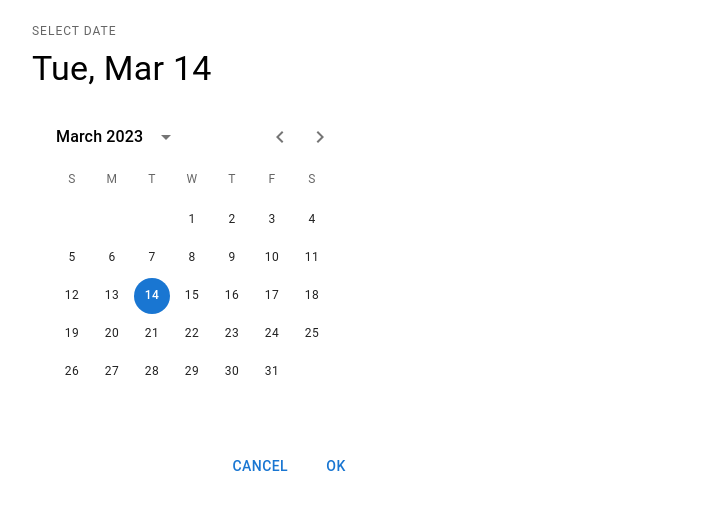
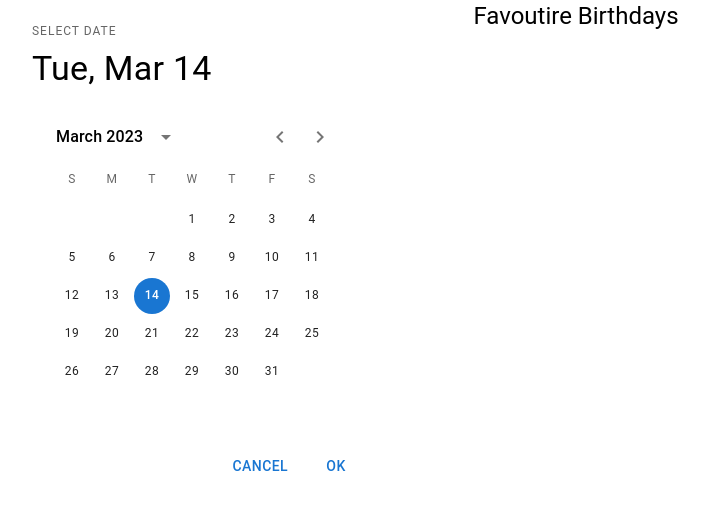
Before and after one commit to Yacoub89/calendar-app, a React (Create React App) app: page / in a window 1280 px wide. Shown: the top 510 px of the page, without its empty margins (56-765 px from the left). Built offline with nearby package versions, Linux system fonts and the light colour scheme.

Commit message:
added favourite list to and show the list

```diff
--- a/src/component/Calendar/Calendar.tsx
+++ b/src/component/Calendar/Calendar.tsx
@@ -1,8 +1,8 @@
-import { Box, CircularProgress, Container, Grid, TextField, Typography } from "@mui/material";
+import { Box, CircularProgress, Container, Grid, List, ListItem, ListItemText, TextField, Typography } from "@mui/material";
 import { LocalizationProvider, StaticDatePicker } from "@mui/x-date-pickers";
 import { AdapterDayjs } from '@mui/x-date-pickers/AdapterDayjs';
 import dayjs from "dayjs";
-import { MouseEventHandler, useEffect, useState } from "react";
+import { useEffect, useState } from "react";
 
 import BirthDayItems from "../BirthDayItems/BirthDayItems";
 
@@ -14,7 +14,8 @@ const Calendar: React.FC = () => {
     const [selectedDate, setSelectedDate] = useState("")
     const [searchInput, setSearchInput] = useState("")
     const [filteredResults, setFilteredResults] = useState([]);
-    const [favouriteList, setFavouriteList] = useState([])
+    // const map = new Map();
+    const [favouriteList, setFavouriteList] = useState(new Map())
 
 
 
@@ -36,7 +37,9 @@ const Calendar: React.FC = () => {
         let month = date?.month() + 1 ?? 1;
 
         setLoading(true);
+
         setSelectedDate(`${getMonthName(month)} ${day}`)
+
         fetch(`https://api.wikimedia.org/feed/v1/wikipedia/en/onthisday/births/${month}/${day}`)
             .then(response => response.json())
             .then(births => { setBirthdays(births) })
@@ -50,7 +53,7 @@ const Calendar: React.FC = () => {
     }
 
     const addToFavourite = (birthName: string) => {
-        setFavouriteList([...favouriteList, { date: selectedDate, name: birthName }])
+        setFavouriteList(new Map(favouriteList.set(selectedDate, [favouriteList.get(selectedDate), birthName])))
     }
 
 
@@ -68,7 +71,19 @@ const Calendar: React.FC = () => {
                         </LocalizationProvider>
                     </Grid>
                     <Grid item xs={12} md={6}>
-                        {console.log({ favouriteList })}
+                        <Typography variant="h5">
+                            Favoutire Birthdays
+                        </Typography>
+                        {[...favouriteList?.keys()].map(date => (
+                            <List dense={false}>
+                                <ListItem>
+                                    <ListItemText
+                                        primary={date}
+                                        secondary={favouriteList.get(date)}
+                                    />
+                                </ListItem>,
+                            </List>
+                        ))}
                     </Grid>
                     <Grid container spacing={1}>
 
```
